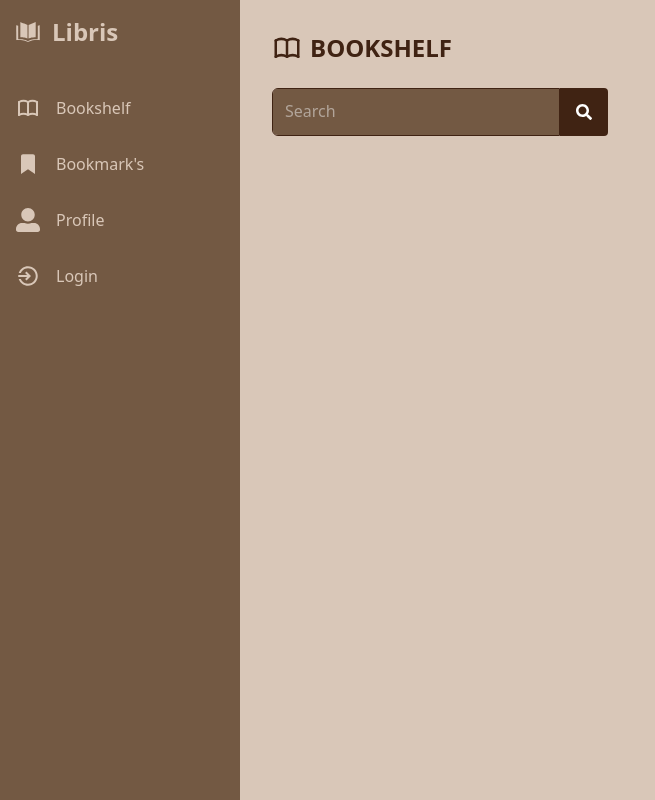
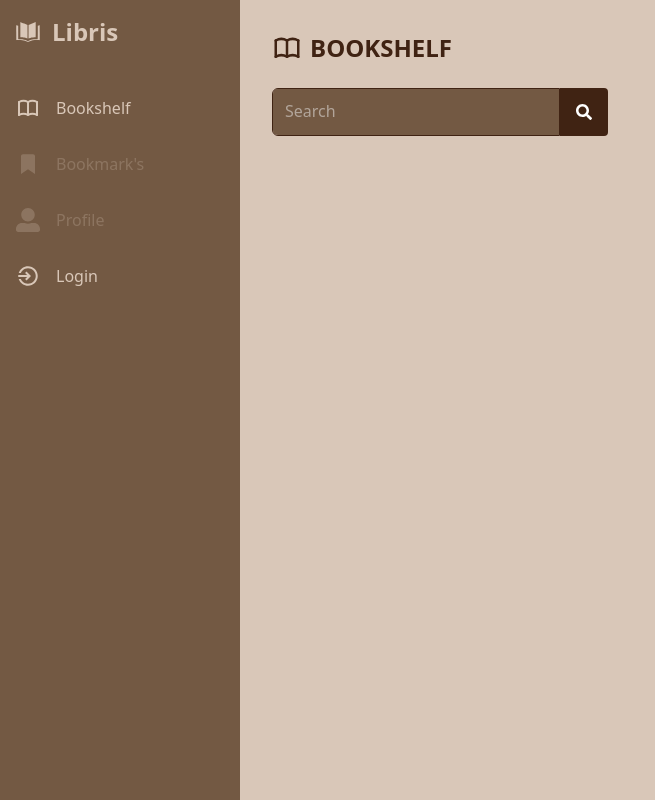
Before and after one commit to AliceSBulhoes/Libris, a React (Vite) app: page /libris in a window 1280 px wide. Shown: the top 800 px of the page, without its empty margins (0-655 px from the left). Built offline with nearby package versions, Linux system fonts and the light colour scheme.

Commit message:
Aumentando a opacidade de opeções no menu

```diff
--- a/src/components/Sidebar.jsx
+++ b/src/components/Sidebar.jsx
@@ -32,20 +32,20 @@ const Sidebar = () => {
             {/* Side Menu */}
             <nav className='mt-4'>
                 {/* Item para os livros */}
-                <Link to="/libris" className='flex items-center p-4 hover:bg-paleta-500 cursor-pointer'>
+                <Link to="/libris" className='flex items-center p-4 hover:bg-paleta-500'>
                     <TbBook size={24} />
                     <span className={`ml-4 md:block ${isOpen ? "block" : "hidden"}`}>Bookshelf</span>
                 </Link>
                 {/* Item para livros marcados */}
-                <Link to="/libris/bookmarks" className='flex items-center p-4 hover:bg-paleta-500 cursor-pointer'>
+                <a className='flex items-center p-4 cursor-default opacity-25'>
                     <BiSolidBookmark size={24} />
                     <span className={`ml-4 md:block ${isOpen ? "block" : "hidden"}`}>Bookmark's</span>
-                </Link>
+                </a>
                 {/* Item para o perfil do usuário */}
-                <Link to="/libris/profile" className='flex items-center p-4 hover:bg-paleta-500 cursor-pointer'>
+                <a className='flex items-center p-4 cursor-default opacity-25'>
                     <FaUserAlt size={24} />
                     <span className={`ml-4 md:block ${isOpen ? "block" : "hidden"}`}>Profile</span>
-                </Link>
+                </a>
                 {/* Item para a página de Login */}
                 <Link to="/libris/login" className='flex items-center p-4 hover:bg-paleta-500 cursor-pointer'>
                     <IoMdLogIn size={24} />
```
